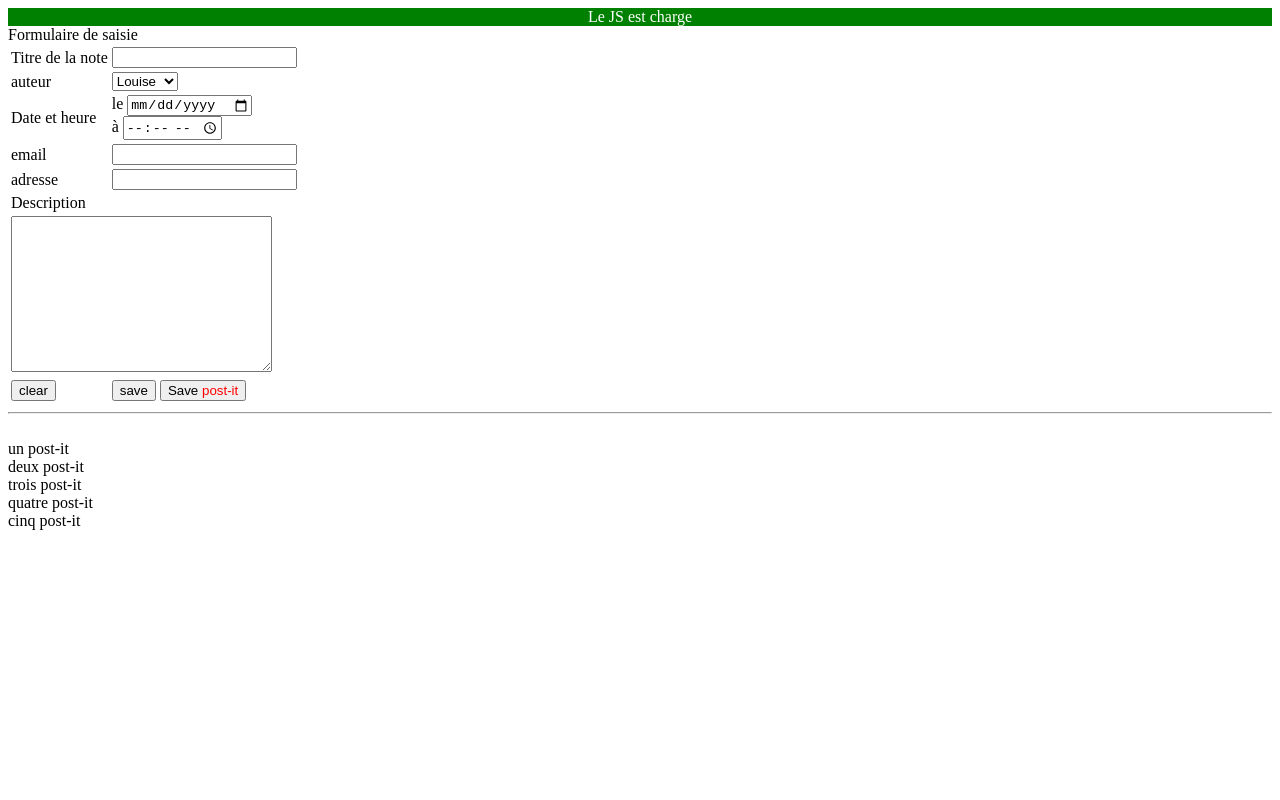
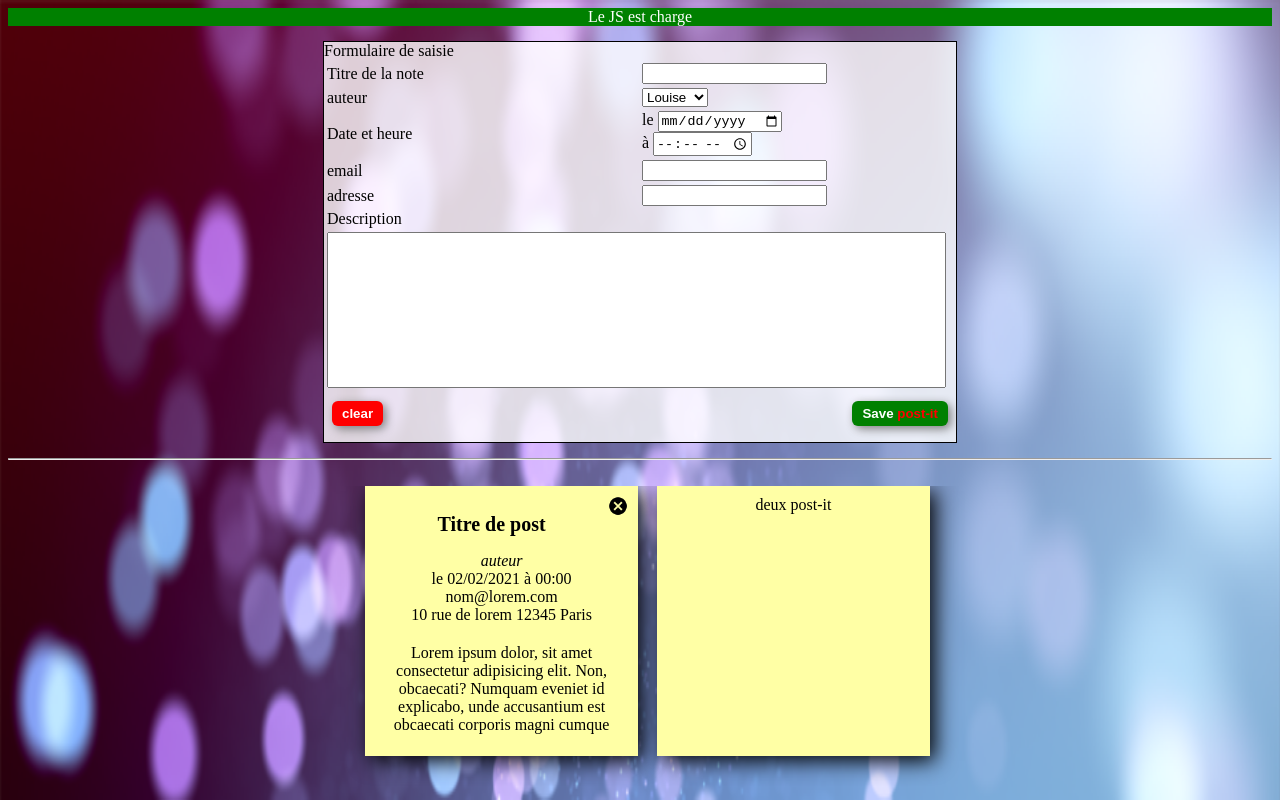
Before and after one commit to CedricCastanier/cedrepo, a website: page index.html in a window 1280 px wide. Drawn offline with Linux system fonts and the light colour scheme.

Commit message:
css auteur

```diff
--- a/index.html
+++ b/index.html
@@ -6,10 +6,13 @@
     <meta http-equiv="X-UA-Compatible" content="IE=edge">
     <meta name="viewport" content="width=device-width, initial-scale=1.0">
     <title>Mon app</title>
+
+    <link rel="stylesheet" href="styles/styles.css" />
 </head>
 
 <body>
-    <div id="jsLoaded" style="background-color: red;color: white;text-align:center;">Le fichier JS de l'app n'est pas chargé</div>
+    <div id="jsLoaded" style="background-color: red;color: white;text-align:center;">Le fichier JS de l'app n'est pas
+        chargé</div>
     <div id="main-content">
         <div id="block-form">
             Formulaire de saisie
@@ -52,21 +55,33 @@
                         </td>
                     </tr>
                     <tr>
-                    <td><input type="reset" value="clear"></td>
-                    <td><input type="submit" value="save">
-                    <button type="submit">Save <span style="color:red;">post-it</span></button></td>
+                        <td><input class="btn btn-error" type="reset" value="clear"></td>
+                        <td class="align-right">
+                            <button class="btn btn btn-success" type="submit">Save <span
+                                    style="color:red;">post-it</span></button>
+                        </td>
                     </tr>
                 </table>
             </form>
         </div>
-    <hr/>
-    <br/>
+        <hr />
+        <br />
         <div id="post-it-list">
-        <div class="post-it">un post-it</div>
+            <div class="post-it">
+                <div class="container-close-img"><img src="img/icon-close.png" alt="close" /></div>
+                <h2 class="post-it-title">Titre de post</h2>
+                <div class="post-it-auteur"><i>auteur</i></div>
+                <div class="center post-it-date">le 02/02/2021 à 00:00</div>
+                <div class="center post-it-mail">nom@lorem.com</div>
+                <div class="center post-it-adresse">10 rue de lorem 12345 Paris</div>
+                <div class="post-it-description">Lorem ipsum dolor, sit amet consectetur adipisicing elit. Non,
+                    obcaecati? Numquam eveniet id explicabo, unde accusantium est obcaecati corporis magni cumque
+                    officia recusandae itaque ratione architecto natus vel ex nemo?</div>
+            </div>
             <div class="post-it">deux post-it</div>
-        <div class="post-it">trois post-it</div>
-        <div class="post-it">quatre post-it</div>
-        <div class="post-it">cinq post-it</div>
+        </div>
+
+
     </div>
     </div>
 
--- /dev/null
+++ b/styles/styles.css
@@ -0,0 +1,97 @@
+body {
+    background-image: url(../img/bg.png);
+    background-repeat: no-repeat;
+    background-size: 100% 200%;
+    background-color: #cccccc;
+    height: 98vh;
+}
+
+#block-form {
+    width: 50%;
+    margin-left: auto;
+    margin-right: auto;
+    border: 1px solid black;
+    margin-top: 15px;
+    margin-bottom: 15px;
+    background-color: rgba(255, 255, 255, 0.8);
+    height: 400px;
+}
+
+#block-form table {
+    width: 100%;
+}
+
+#block-form td {
+    width: 50%;
+}
+
+#block-form textarea {
+    width: 98%;
+    resize: none;
+}
+
+.align-right {
+    text-align: right;
+}
+
+.btn {
+    padding: 5px 10px;
+    border: none;
+    border-radius: 6px;
+    font-weight: 700;
+    margin: 5px;
+    box-shadow: 3px 3px 10px grey;
+}
+
+.btn-success {
+    background-color: green;
+    color: white;
+}
+
+.btn-error {
+    background-color: red;
+    color: white;
+}
+
+#post-it-list {
+    text-align: center;
+    height: calc(100vh - 500px);
+    overflow-y: scroll;
+}
+
+.post-it {
+    width: 20%;
+    background-color: #FFFFA5;
+    padding: 10px;
+    margin-left: 15px;
+    margin-bottom: 10px;
+    display: inline-block;
+    box-shadow: 5px 5px 20px black;
+    vertical-align: top;
+    height: 250px;
+}
+
+.post-it:hover {
+    box-shadow: 2px 2px 10px black;
+    background-color: #dfdf59;
+}
+
+.container-close-img {
+    float: right;
+}
+
+.container-close-img>img {
+    width: 20px;
+    Height: 20px;
+}
+
+.post-it h2 {
+    font-size: 20px;
+    font-weight: 900;
+}
+
+.post-it-description {
+    margin-top: 20px;
+    overflow-y: auto;
+    Height: 90px;
+}
```
Also changed, not shown: test.html (added, +3 -0 lines), img/bg.png (added), img/icon-close.png (added). Lines whose indentation alone changed are shown as unchanged.
